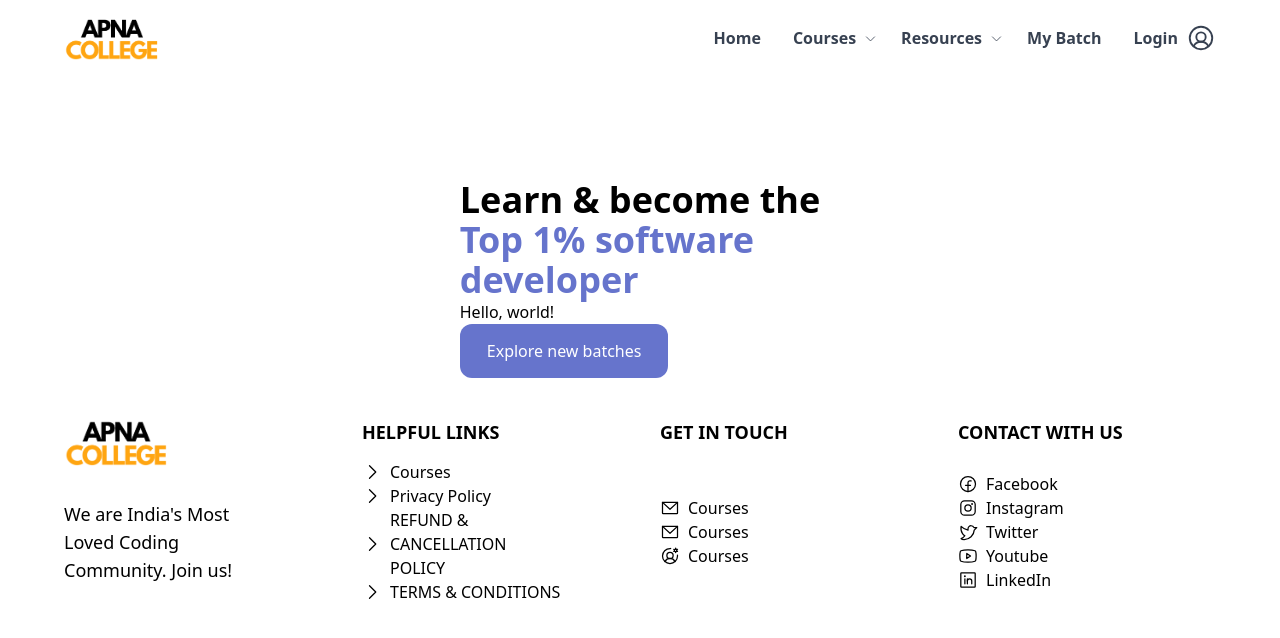
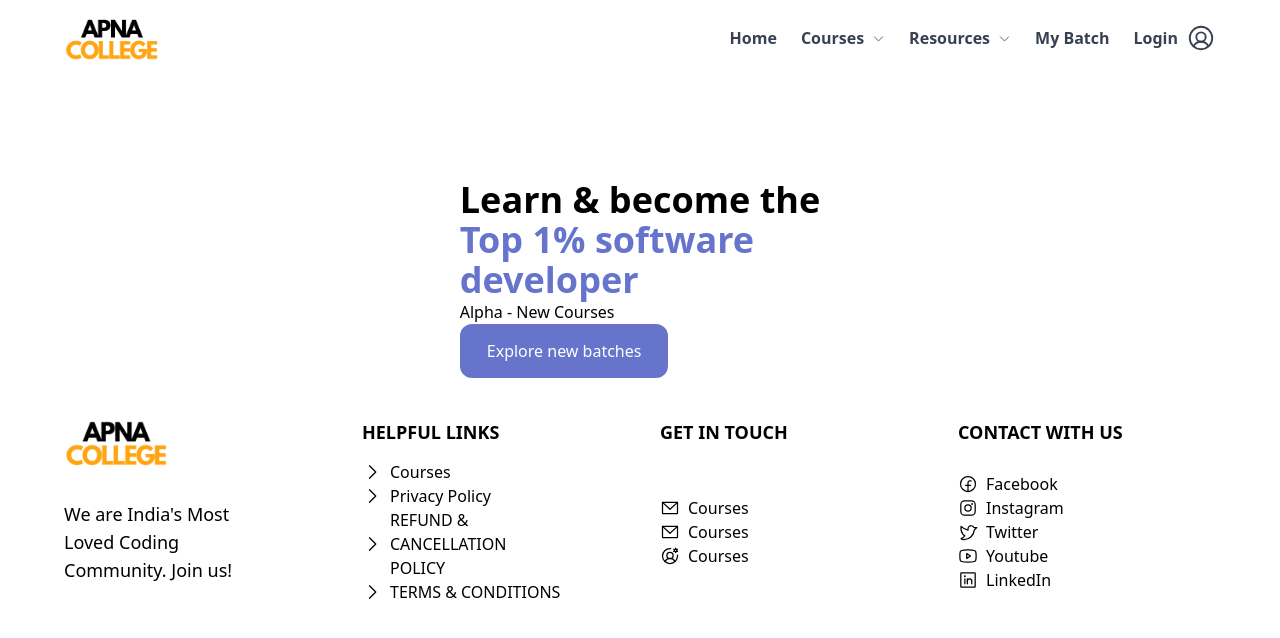
Before and after one commit to aimbot17/learnest, a React (Vite) app in the folder client/: page / in a window 1280 px wide. Shown: the top 638 px of the page. Built offline with nearby package versions, Linux system fonts and the light colour scheme.

Commit message:
changed code to more readable

```diff
--- a/client/src/components/Button.component.tsx
+++ b/client/src/components/Button.component.tsx
@@ -0,0 +1,14 @@
+import { Link } from "react-router-dom";
+
+export const Button = ({ content, link }) => {
+  return (
+    <Link to={link}>
+      <button
+        className={"bg-btnColor text-white p-[15px] px-[27px] rounded-xl"}
+        type="button"
+      >
+        {content}
+      </button>
+    </Link>
+  );
+};
--- a/client/src/components/Navbar.tsx
+++ b/client/src/components/Navbar.tsx
@@ -1,35 +1,124 @@
-import { Ncomponents } from "../config/data";
-import { Link, useSearchParams } from "react-router-dom";
+import React, { useState } from "react";
+import { Link, useLocation } from "react-router-dom";
+import { CaretDown, UserCircle } from "phosphor-react";
+import Logo from "../assets/images/apnacollege.png";
+import "../styles/Navbar.css";
 
 const Navbar = () => {
-  const [searchParams, setSearchParams] = useSearchParams();
-  console.log(searchParams, setSearchParams);
+  const location = useLocation();
+  const [isCoursesDropdownOpen, setCoursesDropdownOpen] = useState(false);
+  const [isResourcesDropdownOpen, setResourcesDropdownOpen] = useState(false);
+
+  const navItems = [
+    { path: "/", label: "Home" },
+    {
+      path: "/course",
+      label: "Courses",
+      icon: <CaretDown size={13} />,
+      subItems: [
+        { path: "/course/math", label: "Alpha Plus 2.0(Java DSA)" },
+        { path: "/course/science", label: "Science" },
+        { path: "/course/science", label: "Science" },
+      ],
+    },
+    {
+      path: "/resources",
+      label: "Resources",
+      icon: <CaretDown size={13} />,
+      subItems: [
+        { path: "/course/science", label: "T" },
+        { path: "/course/math", label: "Alpha Plus 2.0(Java DSA)" },
+        { path: "/course/science", label: "Science" },
+      ],
+    },
+    { path: "/mybatch", label: "My Batch" },
+    { path: "/auth", label: "Login", icon: <UserCircle size={30} /> },
+  ];
+
+  const handleCoursesDropdownToggle = () => {
+    setCoursesDropdownOpen(!isCoursesDropdownOpen);
+    setResourcesDropdownOpen(false);
+  };
+
+  const handleResourcesDropdownToggle = () => {
+    setResourcesDropdownOpen(!isResourcesDropdownOpen);
+    setCoursesDropdownOpen(false);
+  };
 
   return (
     <div className="w-full bg-white">
       <div className="flex items-center justify-center p-4 bg-white">
         <nav className="flex items-center justify-between w-full max-w-6xl">
-          <Link to={"/"}>
-            <img src={Ncomponents[0]?.img} alt="Logo" className="h-11" />
+          <Link to="/">
+            <img src={Logo} alt="Logo" className="h-11" />
           </Link>
           <ul className="flex gap-6 items-center">
-            {Ncomponents.map((el) => (
-              <li key={el.index}>
+            {navItems.map((item) => (
+              <li key={item.path}>
+                {item.subItems ? (
+                  <div
+                    onClick={
+                      item.path === "/course"
+                        ? handleCoursesDropdownToggle
+                        : handleResourcesDropdownToggle
+                    }
+                    className="cursor-pointer relative"
+                  >
+                    <div className="flex gap-2 items-center justify-center font-semibold text-gray-700 text-base">
+                      <span>{item.label}</span>
+                      {item.icon && <span>{item.icon}</span>}
+                    </div>
+                    {item.path === "/course"
+                      ? isCoursesDropdownOpen && (
+                          <ul className="dropdown">
+                            {item.subItems.map((subItem) => (
+                              <li key={subItem.path}>
                                 <Link
-                  to={`/${el.routes}`}
+                                  to={subItem.path}
                                   aria-current={
-                    window.location.pathname === `/${el.routes}`
+                                    location.pathname === subItem.path
                                       ? "page"
                                       : undefined
                                   }
                                 >
-                  <div
-                    className={`flex gap-2 items-center justify-center font-semibold text-gray-700 text-base cursor-pointer `}
+                                  <span>{subItem.label}</span>
+                                </Link>
+                              </li>
+                            ))}
+                          </ul>
+                        )
+                      : isResourcesDropdownOpen && (
+                          <ul className="dropdown">
+                            {item.subItems.map((subItem) => (
+                              <li key={subItem.path}>
+                                <Link
+                                  to={subItem.path}
+                                  aria-current={
+                                    location.pathname === subItem.path
+                                      ? "page"
+                                      : undefined
+                                  }
                                 >
-                    <span>{el?.name}</span>
-                    <span>{el?.icon}</span>
+                                  <span>{subItem.label}</span>
+                                </Link>
+                              </li>
+                            ))}
+                          </ul>
+                        )}
+                  </div>
+                ) : (
+                  <Link
+                    to={item.path}
+                    aria-current={
+                      location.pathname === item.path ? "page" : undefined
+                    }
+                  >
+                    <div className="flex gap-2 items-center justify-center font-semibold text-gray-700 text-base">
+                      <span>{item.label}</span>
+                      {item.icon && <span>{item.icon}</span>}
                     </div>
                   </Link>
+                )}
               </li>
             ))}
           </ul>
--- a/client/src/config/data.tsx
+++ b/client/src/config/data.tsx
@@ -31,70 +31,6 @@
   name: string;
   subtext: Subtext[];
 }
-
-interface NavComponent {
-  index: number;
-  img: string;
-  name: string;
-  icon: React.ReactNode;
-  routes: string;
-  dropdownItems?: DropdownItem[];
-}
-
-export const Ncomponents: NavComponent[] = [
-  {
-    index: 0,
-    img: Logo,
-    routes: "",
-    name: "",
-    icon: <></>,
-  },
-  {
-    index: 1,
-    name: "Home",
-    routes: "Home",
-    img: "",
-    icon: <></>,
-  },
-  {
-    index: 2,
-    name: "Courses",
-    icon: <CaretDown size={13} />,
-    routes: "course",
-    img: "",
-    dropdownItems: [
-      { index: 1, name: "Course 1" },
-      { index: 2, name: "Course 2" },
-      { index: 3, name: "Course 3" },
-    ],
-  },
-  {
-    index: 3,
-    name: "Resources",
-    routes: "resources",
-    icon: <CaretDown size={13} />,
-    img: "",
-    dropdownItems: [
-      { index: 1, name: "Course 1" },
-      { index: 2, name: "Course 2" },
-      { index: 3, name: "Course 3" },
-    ],
-  },
-  {
-    index: 4,
-    routes: "mybatch",
-    name: "My Batch",
-    img: "",
-    icon: <></>,
-  },
-  {
-    index: 5,
-    name: "Login",
-    routes: "auth",
-    icon: <UserCircle size={30} />,
-    img: "",
-  },
-];
 
 export const Fcomponents: FooterComponent[] = [
   {
--- a/client/src/hooks/useTypingEffect.tsx
+++ b/client/src/hooks/useTypingEffect.tsx
@@ -1,5 +1,5 @@
 export const useTypingEffect = () => {
-  const typedSuperpower = "Hello, world!";
+  const typedSuperpower: string = "Alpha - New Courses";
   return {
     typedSuperpower,
   };
--- a/client/src/pages/Index.tsx
+++ b/client/src/pages/Index.tsx
@@ -1,5 +1,5 @@
-import { Link } from "react-router-dom";
 import { useTypingEffect } from "../hooks/useTypingEffect";
+import { Button } from "../components/Button.component";
 
 const App_Layout = () => {
   const { typedSuperpower } = useTypingEffect();
@@ -15,17 +15,8 @@
           </div>
         </div>
         {/* <TypingEffect /> */}
-        <div>
-          {typedSuperpower}
-        </div>
-        <Link to={"/course"}>
-          <button
-            className={"bg-btnColor text-white p-[15px] px-[27px] rounded-xl"}
-            type="button"
-          >
-            Explore new batches
-          </button>
-        </Link>
+        <div>{typedSuperpower}</div>
+        <Button content={"Explore new batches"} link={"/course"} />
       </div>
     </div>
   );
--- /dev/null
+++ b/client/src/styles/Navbar.css
@@ -0,0 +1,15 @@
+.dropdown {
+  @apply absolute top-full left-0 bg-white shadow-md z-50 p-2 border rounded-md;
+}
+
+.dropdown li {
+  @apply list-none m-0 py-2 w-52;
+}
+
+.dropdown a {
+  @apply no-underline text-gray-700 font-semibold;
+}
+
+.dropdown a:hover {
+  @apply text-blue-500;
+}
```
Also changed, not shown: client/src/index.css (line endings or trailing spaces). Lines whose indentation alone changed are shown as unchanged.
